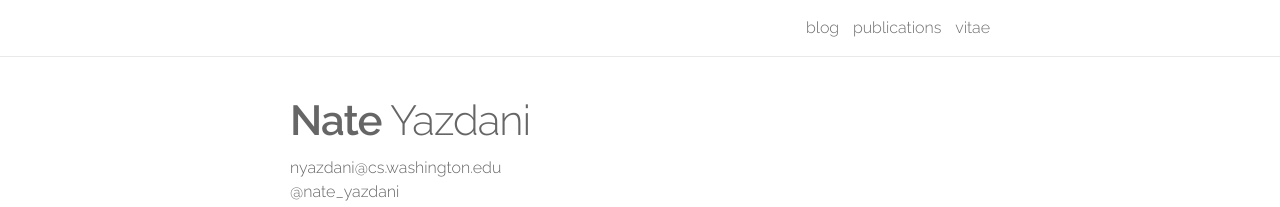
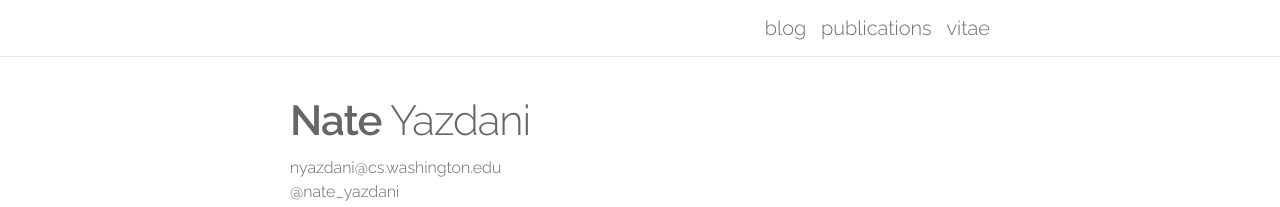
Before and after one commit to nateyazdani/nateyazdani.github.io, a Jekyll site: the page built from _pages/about.md, in a window 1280 px wide. Shown: the top 207 px of the page. Built offline with Jekyll 4.4.1, drawn with Linux system fonts in a browser that asks for light colours; nearby versions of some CDN libraries; emoji names are drawn with the system emoji font.

Commit message:
Increase section font size

```diff
--- a/_sass/_header.scss
+++ b/_sass/_header.scss
@@ -16,7 +16,7 @@
     margin-bottom: 0;
 }
 .site-nav {
-    font-size: 11pt;
+    font-size: 14pt;
     float: right;
     line-height: $nav-height;
     .page-link{
--- a/_sass/_media-queries.scss
+++ b/_sass/_media-queries.scss
@@ -17,7 +17,7 @@
   }
 
   .site-header a {
-    font-size: $h4;
+    font-size: $h3;
   }
 
   .site-header .site-title {
```
